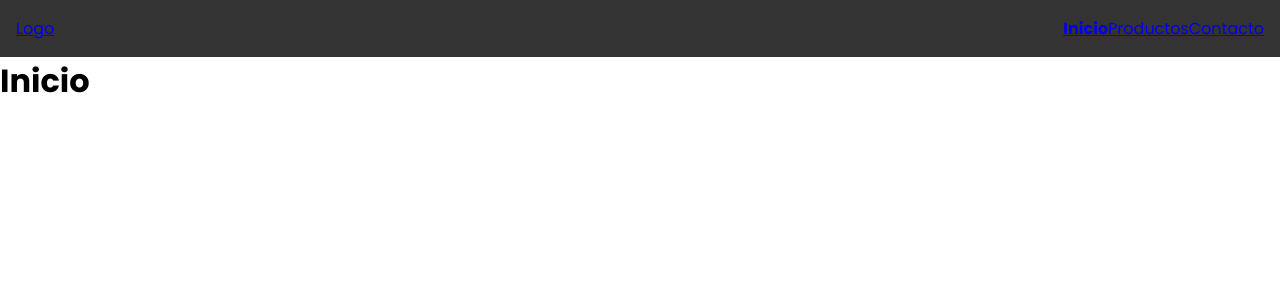
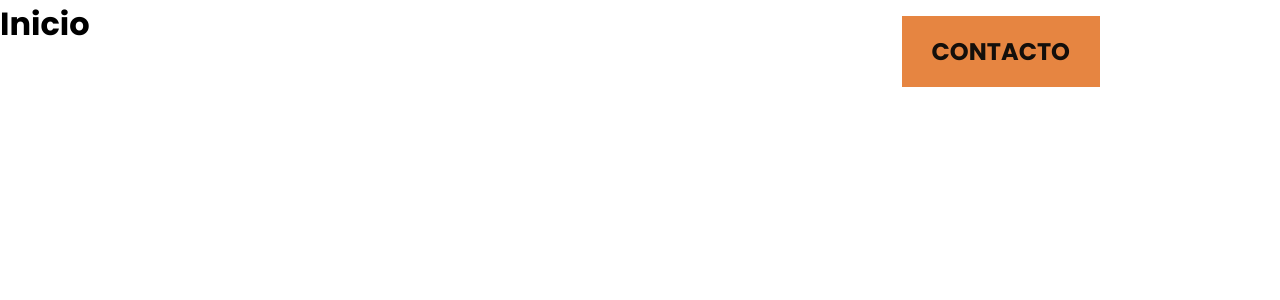
Before and after one commit to TomasSorgetti/landing-bss, a React (Vite) app: page / in a window 1280 px wide. Shown: the top 300 px of the page. Built offline with nearby package versions, Linux system fonts and the light colour scheme.

Commit message:
Navbar component

```diff
--- a/src/components/navbar/Navbar.jsx
+++ b/src/components/navbar/Navbar.jsx
@@ -4,11 +4,11 @@ import styles from "./Navbar.module.css"
 const Navbar = () => {
     return (
         <nav className={styles.navbar}>
-            <Link className={styles.logo} to="/">Logo</Link>
-            <div className="nav_links_container">
+            <Link className={styles.logo} to="/">Moka Coffee</Link>
+            <div className={styles.nav_links_container}>
                 <NavLink to="/" className={({ isActive }) => isActive && styles.active_option}>Inicio</NavLink>
                 <NavLink to="/productos" className={({ isActive }) => isActive && styles.active_option}>Productos</NavLink>
-                <NavLink to="/contacto" className={({ isActive }) => isActive && styles.active_option}>Contacto</NavLink>
+                <NavLink to="/contacto" className={styles.contact_button}>Contacto</NavLink>
             </div>
         </nav>
     )
--- a/src/components/navbar/Navbar.module.css
+++ b/src/components/navbar/Navbar.module.css
@@ -2,10 +2,36 @@
     display: flex;
     justify-content: space-between;
     align-items: center;
-    padding: 16px;
-    background-color: #333;
-    color: #fff;
+    padding: 16px 180px;
     width: 100%;
+    position: absolute;
+}
+
+.navbar a {
+    text-decoration: none;
+    color: white;
+}
+
+.logo {
+    font-size: 2.5rem;
+}
+
+.nav_links_container {
+    display: flex;
+    align-items: center;
+    gap: 2rem;
+}
+
+.nav_links_container a {
+    font-size: 1.5rem;
+    text-transform: uppercase;
+}
+
+.navbar .contact_button {
+    background-color: #E68541;
+    padding: 18px 30px;
+    color: #140F0B;
+    font-weight: 700;
 }
 
 .active_option {
```
